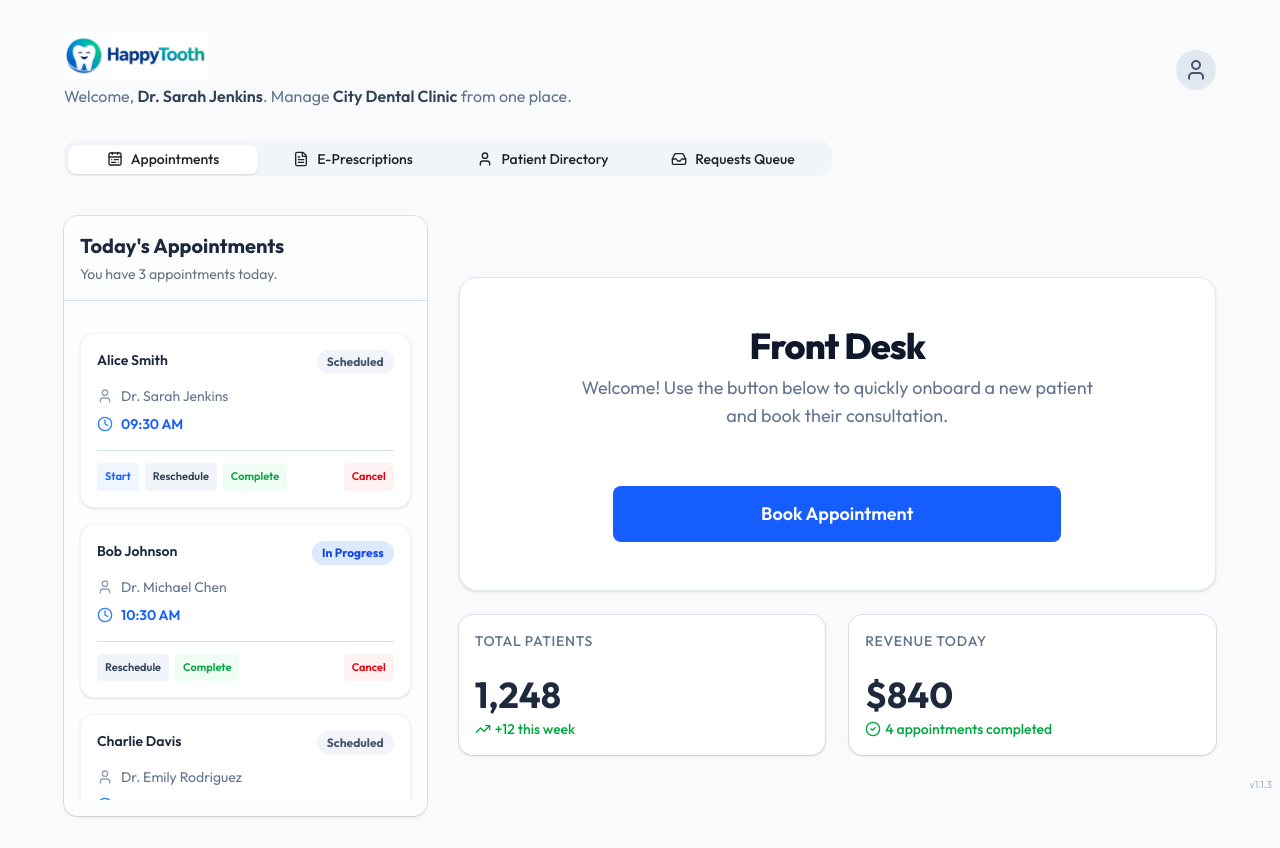
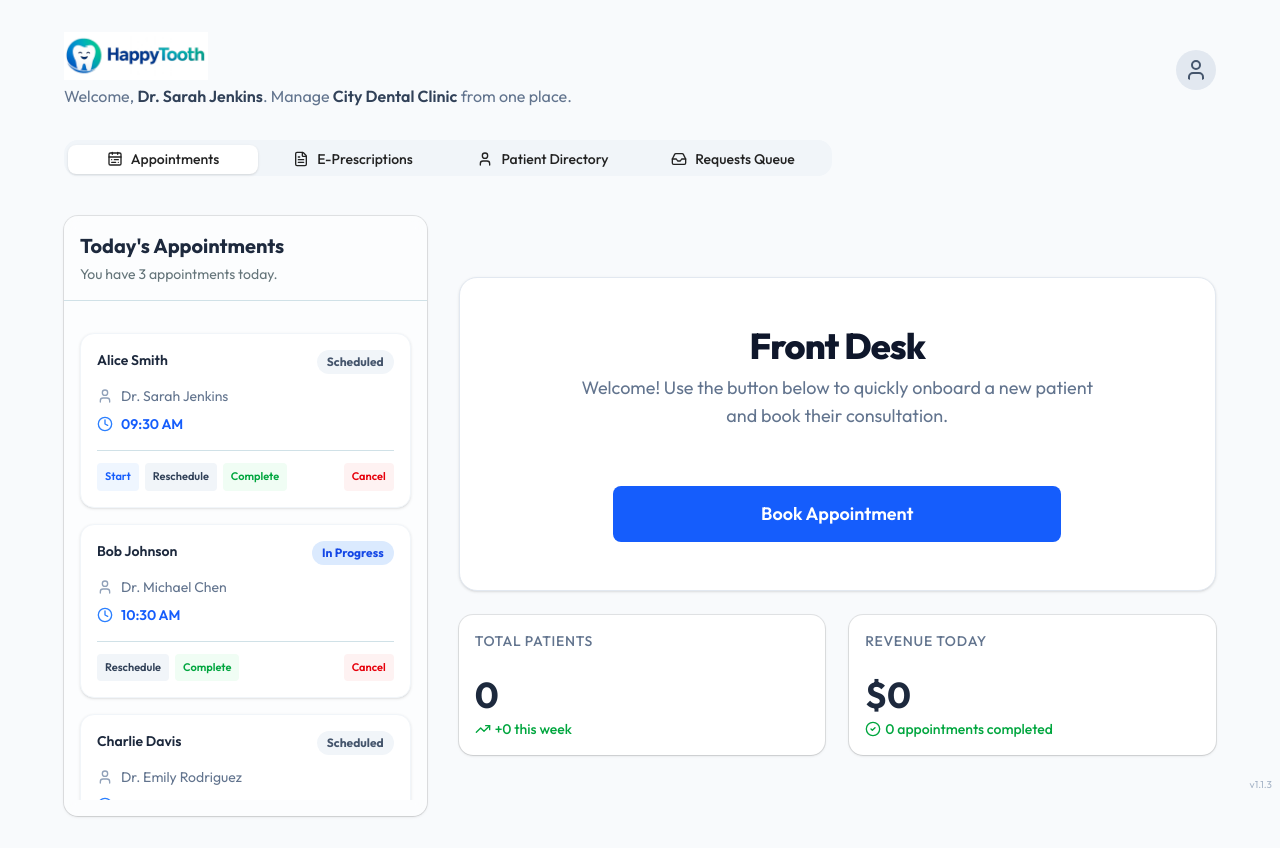
Before and after one commit to NipunMagotra/Dentistry, a Next.js app: page /1 in a window 1280 px wide. Built offline with nearby package versions, Linux system fonts and the light colour scheme.

Commit message:
fix: replace hardcoded statistics card metrics with dynamic indicators calculated from active entries

```diff
--- a/src/app/[tenant]/page.tsx
+++ b/src/app/[tenant]/page.tsx
@@ -64,6 +64,73 @@ export default function Dashboard() {
     } else {
       localStorage.setItem("active_appointments", JSON.stringify(DEFAULT_APPOINTMENTS))
       setAppointments(DEFAULT_APPOINTMENTS)
+    }
+  }, [])
+
+  const [stats, setStats] = useState({
+    totalPatients: 0,
+    patientsThisWeek: 0,
+    revenueToday: 0,
+    completedTodayCount: 0
+  })
+
+  // Load stats from patient directory
+  const loadStats = () => {
+    const saved = localStorage.getItem("patient_directory_list")
+    let patientList = []
+    if (saved) {
+      try {
+        patientList = JSON.parse(saved)
+      } catch (e) {
+        console.error(e)
+      }
+    }
+
+    // Total Patients
+    const totalPatients = patientList.length
+
+    // Patients added this week (with id starting with p_)
+    const patientsThisWeek = patientList.filter((p: any) => p.id.startsWith("p_")).length
+
+    // Revenue & Appointments Completed Today
+    const currentDateStr = new Date().toLocaleDateString("en-US", { month: "short", day: "2-digit", year: "numeric" })
+
+    let revenueToday = 0
+    let completedTodayCount = 0
+
+    patientList.forEach((patient: any) => {
+      patient.history?.appointments?.forEach((apt: any) => {
+        if (apt.date === currentDateStr && apt.status === "Completed") {
+          completedTodayCount++
+          // Match doctor to charge
+          if (apt.doctor.includes("Jenkins")) {
+            revenueToday += 150
+          } else if (apt.doctor.includes("Chen")) {
+            revenueToday += 200
+          } else if (apt.doctor.includes("Rodriguez")) {
+            revenueToday += 180
+          } else {
+            revenueToday += 150 // fallback charge
+          }
+        }
+      })
+    })
+
+    setStats({
+      totalPatients,
+      patientsThisWeek,
+      revenueToday,
+      completedTodayCount
+    })
+  }
+
+  useEffect(() => {
+    loadStats()
+    window.addEventListener("patient-directory-updated", loadStats)
+    window.addEventListener("storage", loadStats)
+    return () => {
+      window.removeEventListener("patient-directory-updated", loadStats)
+      window.removeEventListener("storage", loadStats)
     }
   }, [])
 
@@ -437,10 +504,10 @@ export default function Dashboard() {
                         <CardTitle className="text-slate-500 text-sm font-medium uppercase tracking-wider">Total Patients</CardTitle>
                       </CardHeader>
                       <CardContent>
-                        <div className="text-4xl font-bold text-slate-800">1,248</div>
+                        <div className="text-4xl font-bold text-slate-800">{stats.totalPatients}</div>
                         <p className="text-sm text-green-600 font-medium mt-1 flex items-center gap-1">
                           <svg xmlns="http://www.w3.org/2000/svg" width="16" height="16" viewBox="0 0 24 24" fill="none" stroke="currentColor" strokeWidth="2" strokeLinecap="round" strokeLinejoin="round" className="lucide lucide-trending-up"><polyline points="22 7 13.5 15.5 8.5 10.5 2 17"/><polyline points="16 7 22 7 22 13"/></svg>
-                          +12 this week
+                          +{stats.patientsThisWeek} this week
                         </p>
                       </CardContent>
                     </Card>
@@ -449,10 +516,10 @@ export default function Dashboard() {
                         <CardTitle className="text-slate-500 text-sm font-medium uppercase tracking-wider">Revenue Today</CardTitle>
                       </CardHeader>
                       <CardContent>
-                        <div className="text-4xl font-bold text-slate-800">$840</div>
+                        <div className="text-4xl font-bold text-slate-800">${stats.revenueToday}</div>
                         <p className="text-sm text-green-600 font-medium mt-1 flex items-center gap-1">
                           <svg xmlns="http://www.w3.org/2000/svg" width="16" height="16" viewBox="0 0 24 24" fill="none" stroke="currentColor" strokeWidth="2" strokeLinecap="round" strokeLinejoin="round" className="lucide lucide-check-circle-2"><circle cx="12" cy="12" r="10"/><path d="m9 12 2 2 4-4"/></svg>
-                          4 appointments completed
+                          {stats.completedTodayCount} appointments completed
                         </p>
                       </CardContent>
                     </Card>
```
